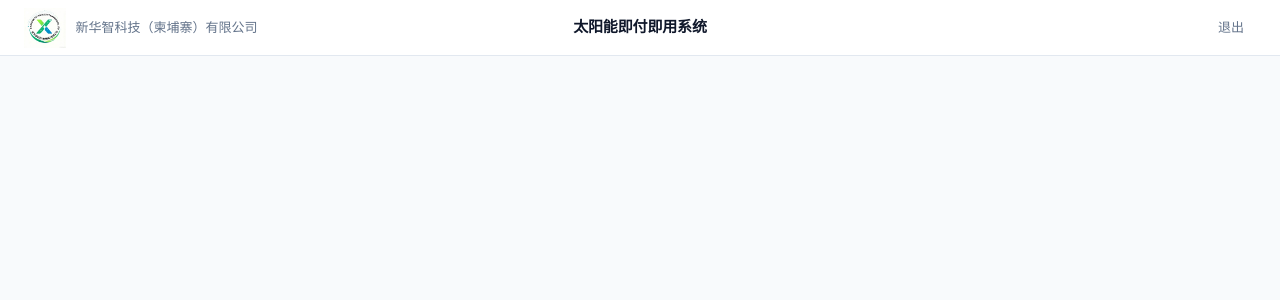
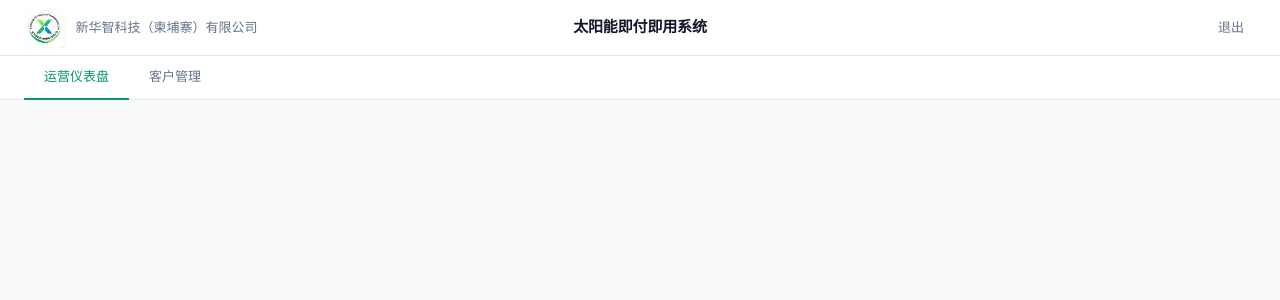
Before and after one commit to zhizhengqin/paygo-platform, a FastAPI app: template templates/base.html in a window 1280 px wide. Shown: the top 300 px of the page. Run offline with FastAPI, Linux system fonts and the light colour scheme; the template is opened without the code that fills it, so the values that code supplies are empty; parts of the project's set-up code (start-up, migrations or seed data) failed here and were passed over.

Commit message:
feat: base.html 新增二层导航栏结构

```diff
--- a/templates/base.html
+++ b/templates/base.html
@@ -20,6 +20,12 @@
     </div>
   </nav>
   {% endif %}
+  {% if request.url.path != '/login' %}
+  <nav class="nav-tabs">
+    <a class="nav-tab active" data-tab="dashboard" onclick="switchTab('dashboard')">运营仪表盘</a>
+    <a class="nav-tab" data-tab="customers" onclick="switchTab('customers')">客户管理</a>
+  </nav>
+  {% endif %}
   {% block content %}{% endblock %}
 </body>
 </html>
```
